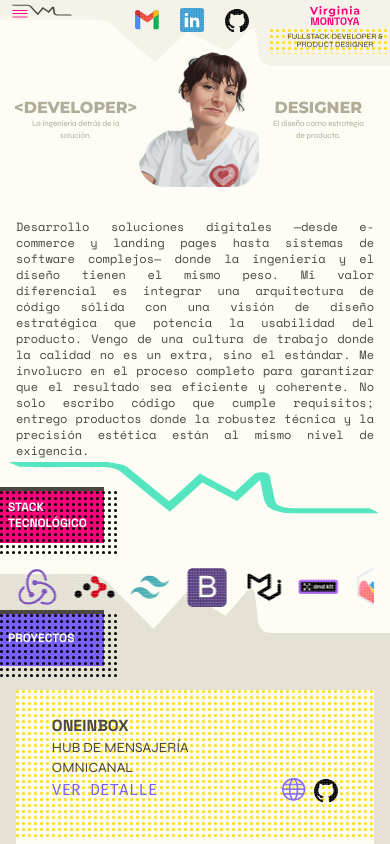
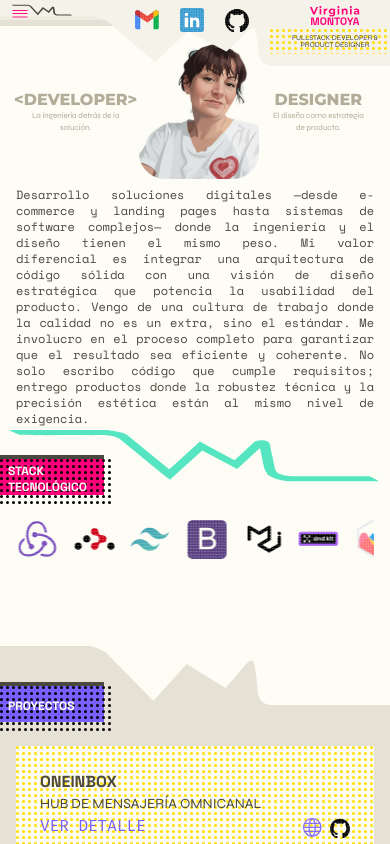
Before and after one commit to mvirm/Portfolio, a React (Vite) app in the folder portfolio/: page / in a window 390 px wide. Shown: the top 844 px of the page. Built offline with nearby package versions, Linux system fonts and the light colour scheme.

Commit message:
ajustes de estilos

```diff
--- a/portfolio/src/components/landing/Home.jsx
+++ b/portfolio/src/components/landing/Home.jsx
@@ -40,10 +40,10 @@ const Home = () => {
         <img
           src={bgMobile}
           alt=""
-          className="w-full h-auto object-contain -mt-28 md:-mt-28 lg:-mt-96"
+          className="w-full h-auto object-contain -mt-10 md:-mt-24 lg:-mt-96"
         />
       </picture>
-      <div className="absolute inset-0 w-full -top-4 flex flex-col mt-28 md:mt-20 lg:mt-96 ">
+      <div className="absolute inset-0 w-full -top-4 flex flex-col mt-8 md:mt-20 lg:mt-96 ">
         {!data ? (
           <p>loading</p>
         ) : (
@@ -79,7 +79,7 @@ const Home = () => {
 
             <span
               id="profile"
-              className={`w-full px-4 md:px-12 lg:px-32 text-justify ${activeCard !== null ? "mt-0 md:mt-12 lg:mt-10 " : "mt-8 md:mt-10"} text-xs md:text-sm lg:text-base scroll-mt-8 md:scroll-mt-16 lg:scroll-mt-24`}
+              className={`w-full px-4 md:px-12 lg:px-32 text-justify ${activeCard !== null ? "mt-0 md:mt-12 lg:mt-10 " : "mt-2 md:mt-10"} text-xs md:text-sm lg:text-base scroll-mt-8 md:scroll-mt-16 lg:scroll-mt-24`}
             >
               Desarrollo soluciones digitales —desde e-commerce y landing pages
               hasta sistemas de software complejos— donde la ingeniería y el
--- a/portfolio/src/components/navbar/Navbar.jsx
+++ b/portfolio/src/components/navbar/Navbar.jsx
@@ -144,7 +144,7 @@ const Navbar = () => {
               color={"var(--color-yellow)"}
               className={"absolute inset-0 w-full h-full"}
             />
-            <h2 className="relative z-10 font-accent-title text-[0.5rem] md:text-base lg:text-2xl text-center leading-none p-4">
+            <h2 className="relative z-10 font-accent-title text-[0.45rem] md:text-base lg:text-2xl text-center leading-none p-4">
               FULLSTACK DEVELOPER & <br /> PRODUCT DESIGNER
             </h2>
           </div>
--- a/portfolio/src/components/projects/ProjectCard.jsx
+++ b/portfolio/src/components/projects/ProjectCard.jsx
@@ -29,7 +29,7 @@ const ProjectCard = ({
           className={"absolute w-full h-auto z-0 pointer-events-none"}
         />
         <div className="flex flex-row justify-around items-center mx-6 py-6 relative z-10">
-          <div className="w-2/3 lg:w-full flex flex-col items-start">
+          <div className="w-full flex flex-col items-start">
             <h1 className="font-subtitle font-bold text-base lg:text-2xl">
               {name.toUpperCase()}
             </h1>
--- a/portfolio/src/components/utils/TitleTag.jsx
+++ b/portfolio/src/components/utils/TitleTag.jsx
@@ -3,17 +3,17 @@ import DotsPattern from "../utils/svg/DotsPattern";
 
 const TitleTag = ({ tilte, dotsColor, bgColor }) => {
   return (
-    <div className="relative w-30 h-16 md:w-64 md:h-24 lg:w-96 lg:h-40">
+    <div className="relative w-28 h-12 md:w-64 md:h-24 lg:w-96 lg:h-40">
       <DotsPattern
         color={dotsColor}
         className={"absolute inset-0 z-10  top-1 md:top-2"}
       />
       <div className="flex items-center h-14 md:h-20 lg:h-32">
         <div
-          className={`${bgColor} absolute inset-0  z-0 w-26 h-14 md:w-56 md:h-20 lg:w-80 lg:h-32 border-t-4 md:border-t-8 lg:border-t-10 `}
+          className={`${bgColor} absolute inset-0  z-0 w-26 h-10 md:w-56 md:h-20 lg:w-80 lg:h-32 border-t-4 md:border-t-8 lg:border-t-10 `}
           style={{ borderColor: "var(--color-ink)" }}
         ></div>
-        <h1 className="relative z-20 font-subtitle font-bold text-cream text-xs md:text-2xl lg:text-4xl px-2">
+        <h1 className="relative z-20 font-subtitle font-bold text-cream text-xs md:text-2xl lg:text-4xl px-2 -mt-2">
           {tilte}
         </h1>
       </div>
```
